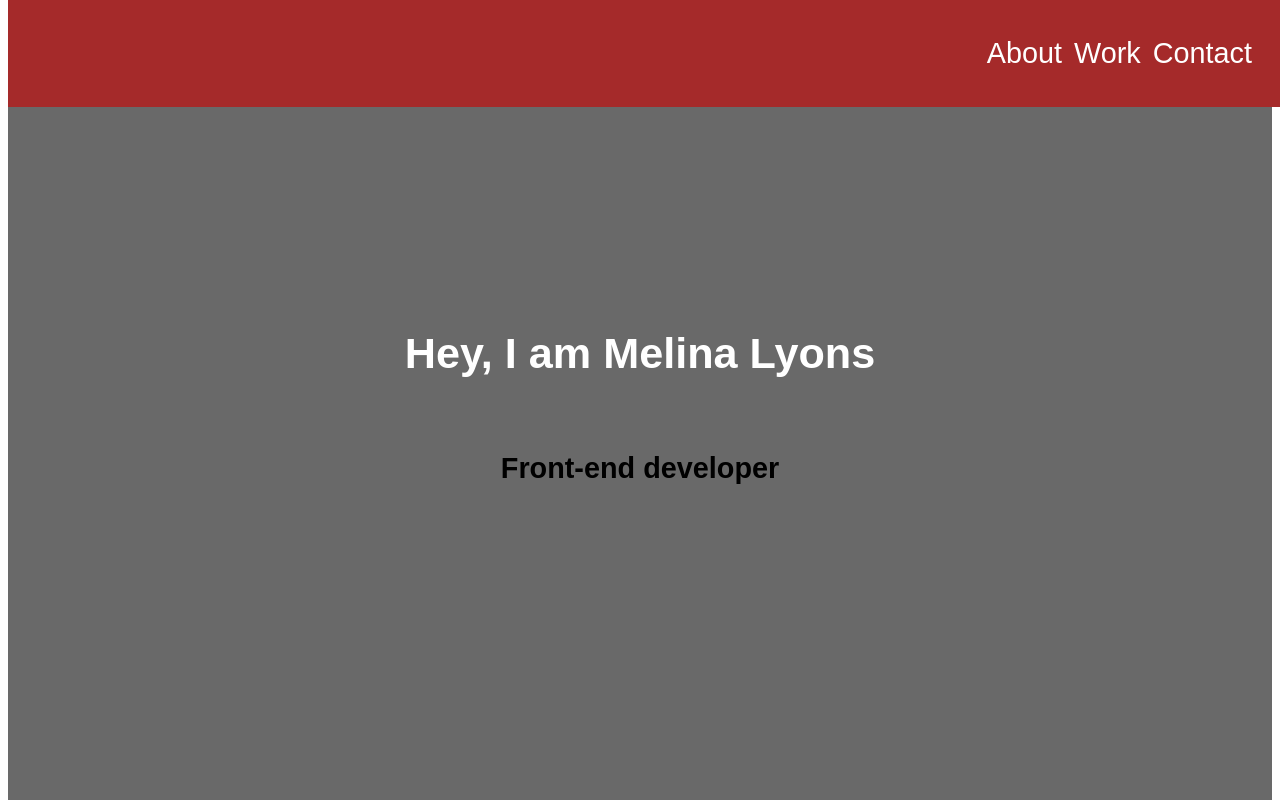
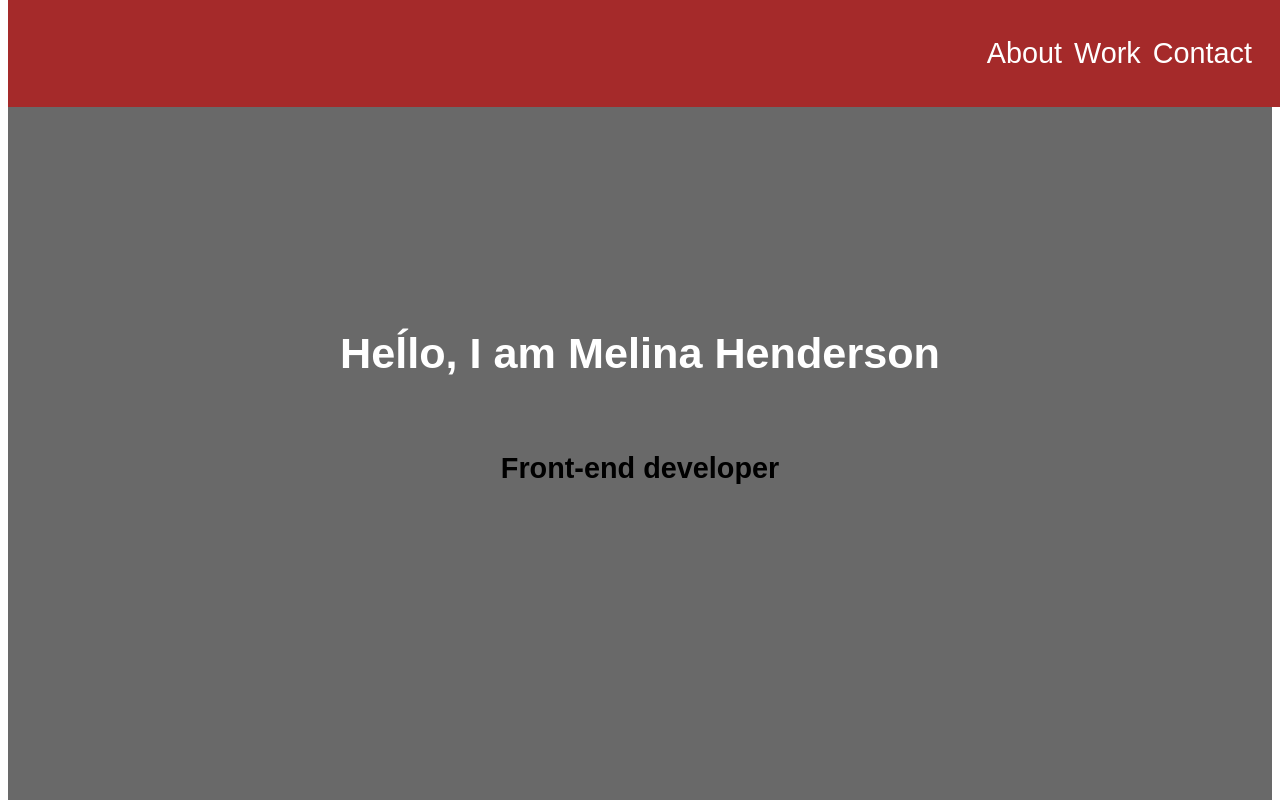
Before and after one commit to mellyons/Portfolio, a plain HTML site: page index.html in a window 1280 px wide. Shown: the top 800 px of the page. Drawn offline with Linux system fonts and the light colour scheme.

Commit message:
Made changes

```diff
--- a/index.html
+++ b/index.html
@@ -18,7 +18,7 @@
       </nav>
 
     <section id="welcome-section">
-      <h1>Hey, I am Melina Lyons</h1>
+      <h1>Heĺlo, I am Melina Henderson</h1>
       <h4>Front-end developer</h4>
     </section>
 
```
